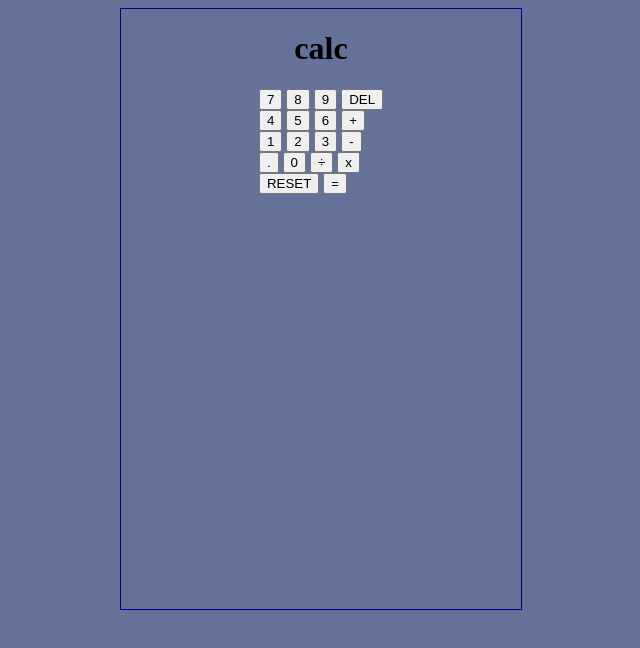
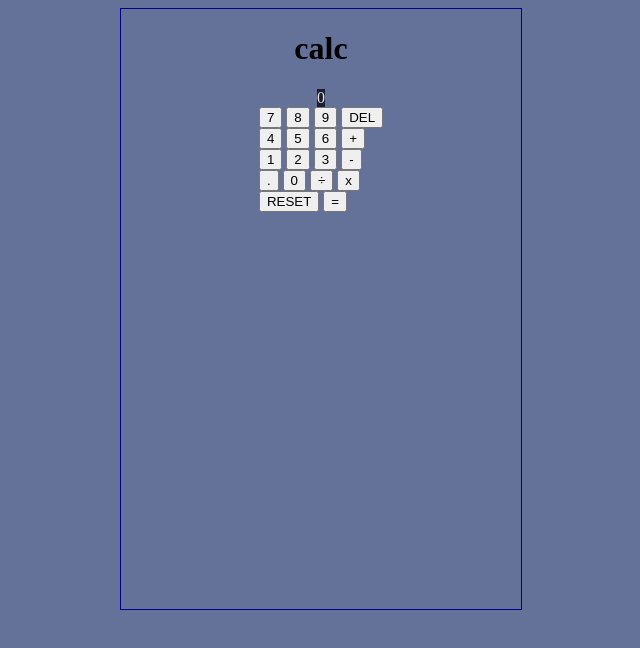
Before and after one commit to ramonferreirareis/calculator, a plain HTML site: page index.html in a window 1280 px wide. Both pictures are taken after a click on the button "RESET". Shown: the whole page, without its empty margins (319-959 px from the left). Drawn offline with Linux system fonts and the light colour scheme.

Commit message:
Fix reset button actually resetting values

```diff
--- a/index.html
+++ b/index.html
@@ -10,7 +10,7 @@
 <body>
     <div class="calculator">
         <h1>calc</h1>
-        <div id="display" class="display"></div>
+        <div id="display" class="display">0</div>
         <div class="buttons">
             <div class="row">
                 <button class="numbers">7</button>
--- a/main.js
+++ b/main.js
@@ -26,6 +26,14 @@ function operate() {
     if (operator === "÷") divide(firstNumber, secondNumber);
 }
 
+function reset() {
+    firstNumber = 0;
+    secondNumber = 0;
+    operator = "";
+    display.textContent = '0';
+    noOperator = true;
+}
+
 const display = document.querySelector("#display");
 const buttons = document.querySelectorAll(".numbers");
 const operators = document.querySelectorAll(".operators");
@@ -38,10 +46,7 @@ backspace.addEventListener("click", () => {
 
     display.textContent = display.textContent.substring(0, display.textContent.length - 1)});
 
-clearDisplay.addEventListener("click", () => {
-    display.textContent = ''
-    noOperator = true;
-});
+clearDisplay.addEventListener("click", reset);
 
 buttons.forEach(button => {
     button.addEventListener("click", () => display.textContent += button.textContent);
```
